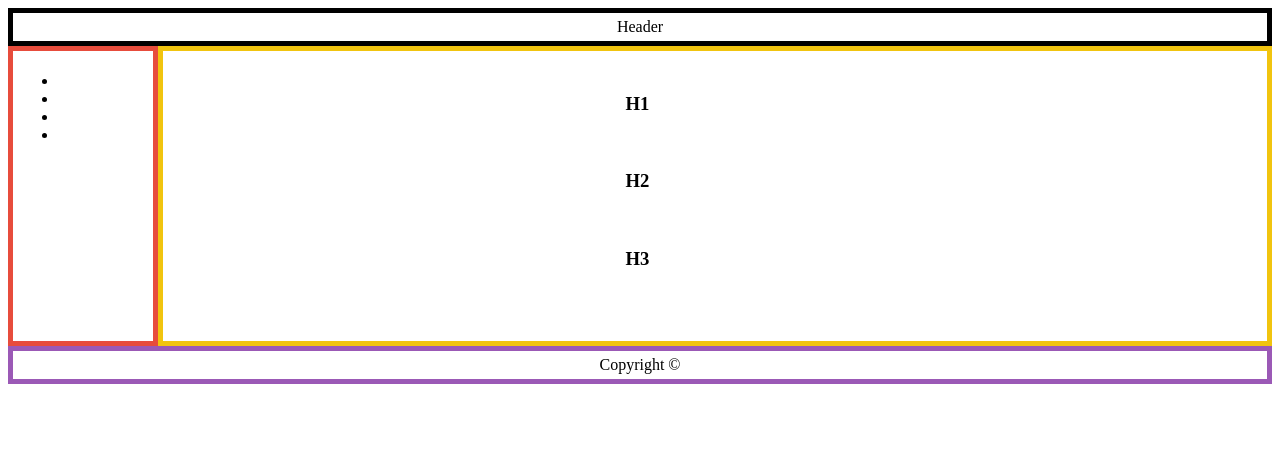
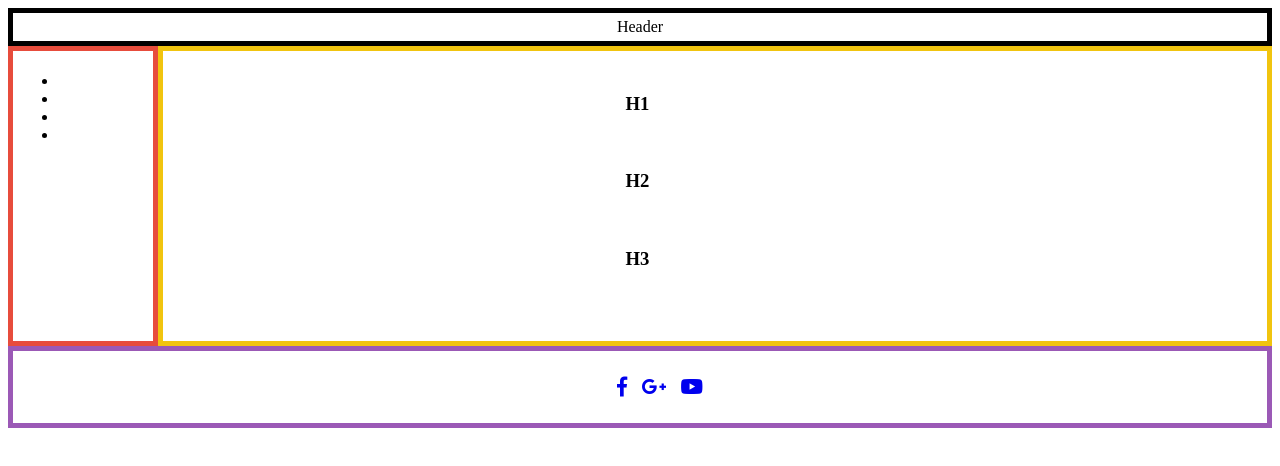
Before and after one commit to Szsz1987/Layout, a website: page src/index.html in a window 1280 px wide. Drawn offline with nearby package versions, Linux system fonts and the light colour scheme; files that its build step writes are made by us from their sources.

Commit message:
Add footer skeleton in html and styles in css

```diff
--- a/src/index.html
+++ b/src/index.html
@@ -5,6 +5,7 @@
         <meta name="viewport" content="width=device-width, initial-scale=1.0">
         <meta http-equiv="X-UA-Compatible" content="ie=edge">
         <title>Popular layout</title>
+        <link href="https://use.fontawesome.com/releases/v5.7.2/css/all.css" rel="stylesheet">
         <link rel="stylesheet" href="css/style.css">
     </head>
     <body>
@@ -39,7 +40,13 @@
                 </article>
             </section>
         </main>
-        <footer>Copyright ©</footer>
+        <footer>
+            <ul>
+                <li><a href="#"><i class="fab fa-facebook-f"></i><span>Facebook</span></a></li>
+                <li><a href="#"><i class="fab fa-google-plus-g"></i><span>Google Plus</span></a></li>
+                <li><a href="#"><i class="fab fa-youtube"></i><span>YouTube</span></a></li>
+            </ul>
+        </footer>
       <script src="js/script.js"></script>
     </body>
 </html>
--- a/src/sass/style.scss
+++ b/src/sass/style.scss
@@ -26,4 +26,21 @@ main {
 
 footer {
   border-color: #9b59b6;
+
+  ul {
+    list-style-type: none;
+  }
+
+  li {
+    display: inline;
+  }
+
+  span {
+    display: none;
+  }
+
+  i {
+    font-size: 20px;
+    margin: 5px;
+  }
 }
```
